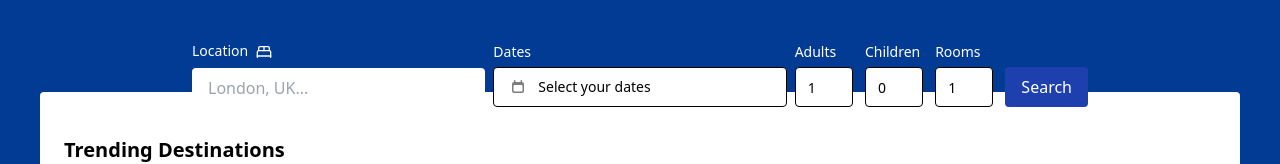
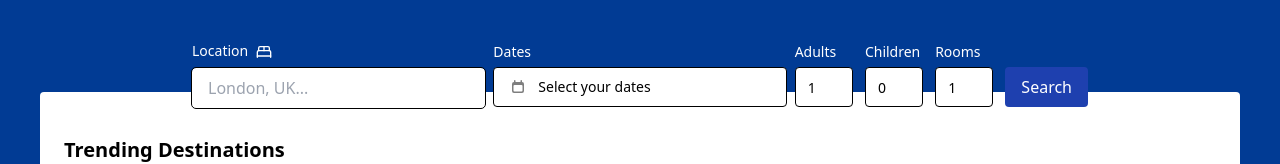
Before and after one commit to NjugunaBrian/bookingapp, a Next.js app: page / in a window 1280 px wide. Shown: the part 216-380 px from the top of the page. Built offline with nearby package versions, Linux system fonts and the light colour scheme.

Commit message:
style:consistent code  formatting

```diff
--- a/app/search/page.tsx
+++ b/app/search/page.tsx
@@ -13,9 +13,8 @@ export type SearchParams  = {
     no_room: string,
     checkin: string,
     checkout: string
+
 }
-
-
 
 async function Searchpage({ searchParams } : Props) {
     if (!searchParams.url) return notFound();
--- a/components/Searchform.tsx
+++ b/components/Searchform.tsx
@@ -96,7 +96,7 @@ function Searchform() {
                                 <FormMessage />
 
                                 <FormControl>
-                                    <input placeholder="London, UK..." {...field} className="outline-[1px] px-4 py-2 rounded w-full lg:max-w-xs" />
+                                    <input placeholder="London, UK..." {...field} className="px-4 py-2 w-full bg-white hover:bg-gray-100 rounded lg:max-w-xs outline outline-1" />
                                 </FormControl>
 
                             </FormItem>
```
Also changed, not shown: lib/fetchResults.ts (+4 -4 lines).
